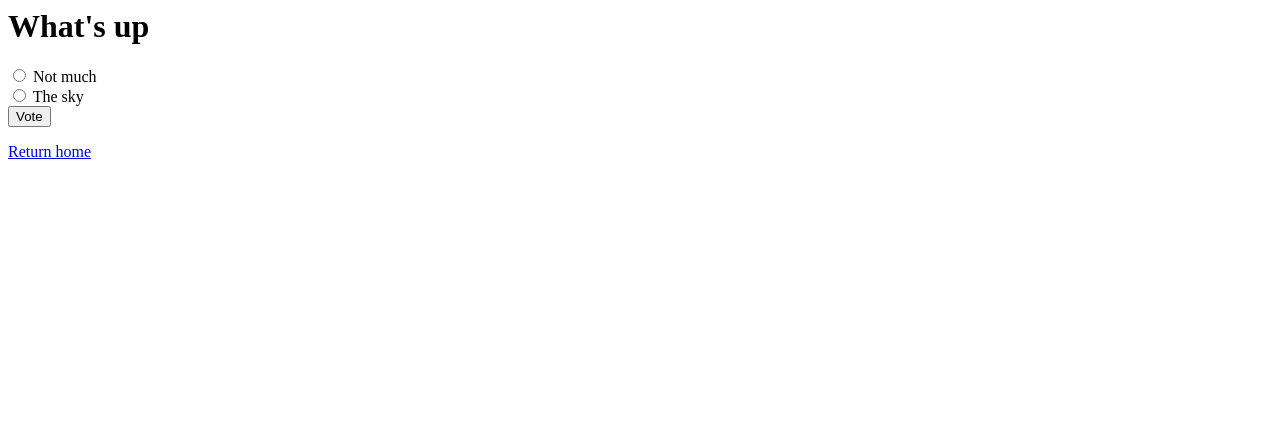
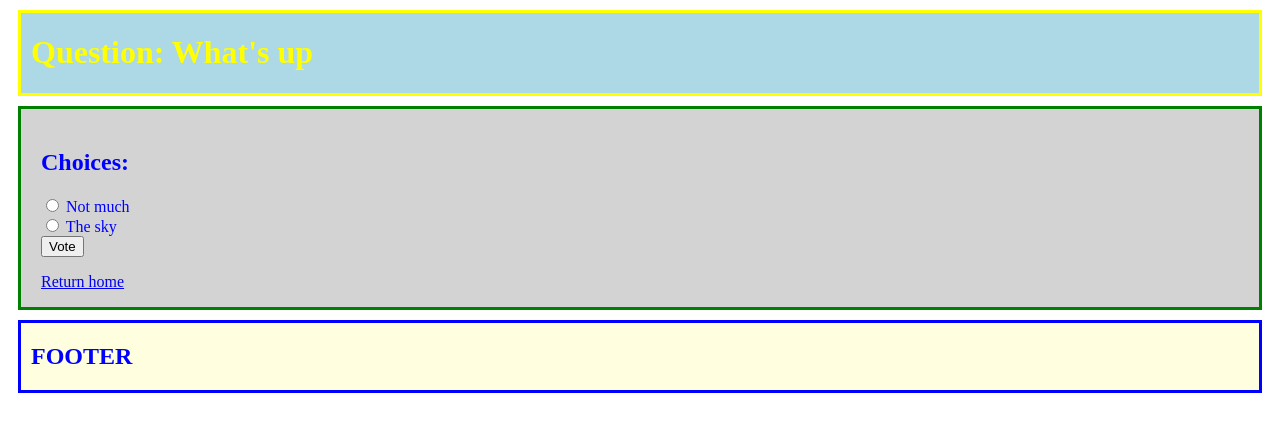
Before and after one commit to evflujan/django_project, a Django app: page /polls/1/ in a window 1280 px wide. Shown: the top 432 px of the page. Run offline with Django 3.2, Linux system fonts and the light colour scheme; data comes from the database, SQL or seed files in the repository.

Commit message:
Incluir base.html. Adaptar index.html y detail.html a estructura de base.html. Incorporar atributos css.

```diff
--- /dev/null
+++ b/polls/static/polls/style.css
@@ -0,0 +1,31 @@
+body{
+
+}
+#header{
+  border-style: solid;
+  border-color: yellow;
+  border-width: 3px;
+  background-color: lightblue;
+  color: yellow;
+  padding-left: 10px;
+  margin: 10px;
+}
+#content{
+  border-style: solid;
+  border-color: green;
+  border-width: 3px;
+  background-color: lightgrey;
+  color: blue;
+  padding-left: 20px;
+  padding-top: 20px;
+  margin: 10px;
+}
+#footer{
+  border-style: solid;
+  border-color: blue;
+  border-width: 3px;
+  background-color: lightyellow;
+  color: blue;
+  padding-left: 10px;
+  margin: 10px;
+}
--- a/polls/templates/base.html
+++ b/polls/templates/base.html
@@ -1,23 +1,26 @@
 <!DOCTYPE html>
 <html lang="en">
 <head>
-    <link rel="stylesheet" href="/static/style.css">
-    <title>{% block title %}Coursera Laboratory{% endblock %}</title>
+    <link rel="stylesheet" href="/static/polls/style.css">
+    <title>{% block title %}Coursera LOCALHOST{% endblock %}</title>
 </head>
 
 <body>
     <div id="header">
         {% block header %}
+        <h1>HEADER</h1>
         {% endblock %}
     </div>
 
     <div id="content">
         {% block content %}
+        <h1>Content:</h1>
         {% endblock %}
     </div>
 
     <div id="footer">
         {% block footer %}
+        <h2>FOOTER</h2>
         {% endblock %}
     </div>
 </body>
--- a/polls/templates/polls/detail.html
+++ b/polls/templates/polls/detail.html
@@ -1,5 +1,11 @@
-<h1>{{ question.question_text }}</h1>
+{% extends "base.html" %}
 
+{% block header %}
+  <h1>Question: {{ question.question_text }}</h1>
+{% endblock %}
+
+{% block content %}
+<h2>Choices: </h2>
 {% if error_message %}<p><strong>{{ error_message }}</strong></p>{% endif %}
 
 <form action="{% url 'polls:vote' question.id %}" method="post">
@@ -17,3 +23,4 @@
 <p>
   <a href="{% url 'polls:index'%}">Return home</a>
 </p>
+{% endblock %}
--- a/polls/templates/polls/index.html
+++ b/polls/templates/polls/index.html
@@ -1,12 +1,12 @@
 {% extends "base.html" %}
 
-{% block title %} App Polls {% endblock %}
-
 {% block header %}
-  <h1 class='header'>App Polls</h1>
+  <h1>App: Polls - index</h1>
 {% endblock %}
 
 {% block content %}
+
+  <h2>Questions:</h2>
 
 {% if latest_question_list %}
     <ul>
```
Also changed, not shown: polls/static/style.css (deleted, +0 -12 lines), static/style.css (deleted, +0 -12 lines).
